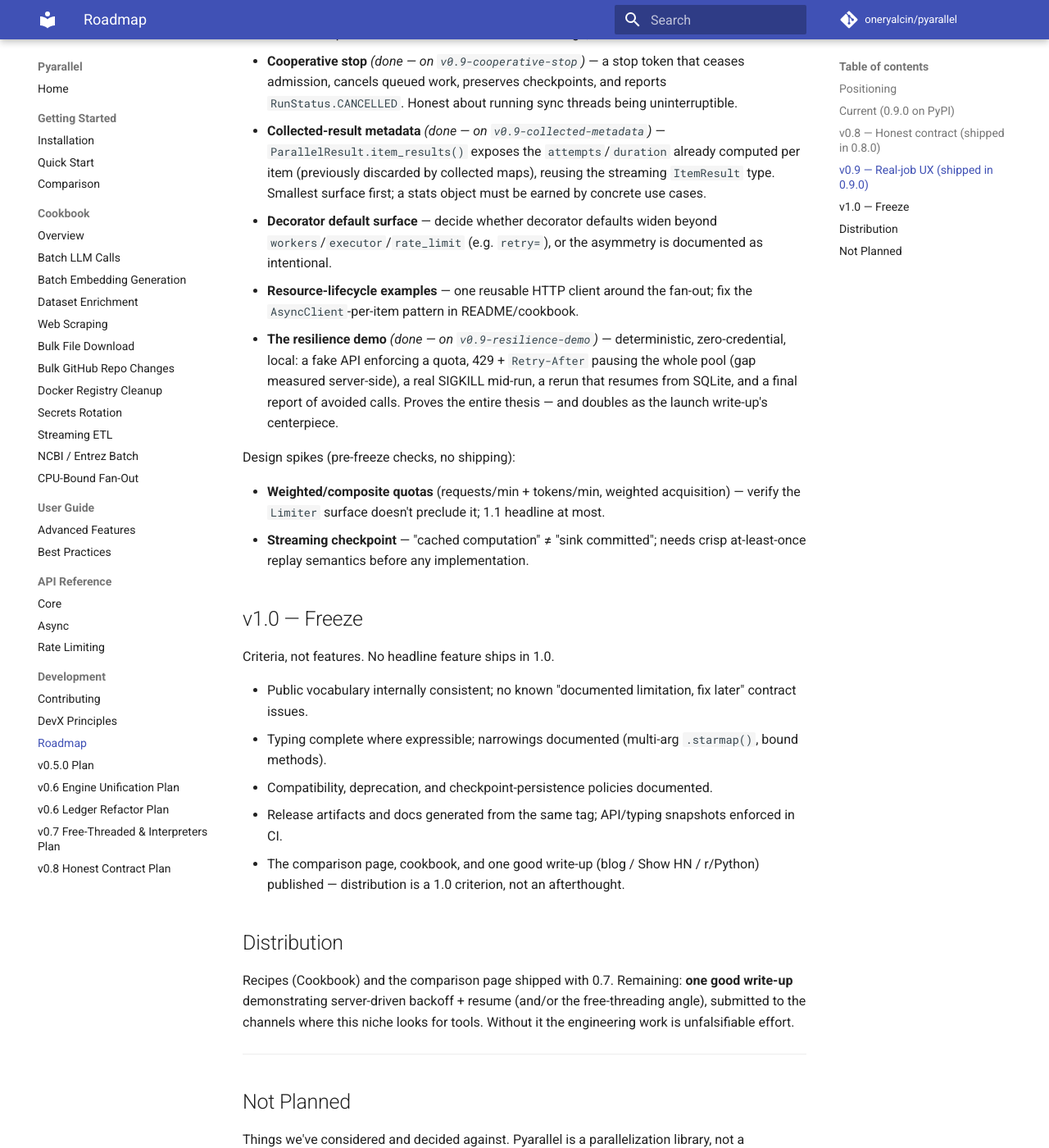
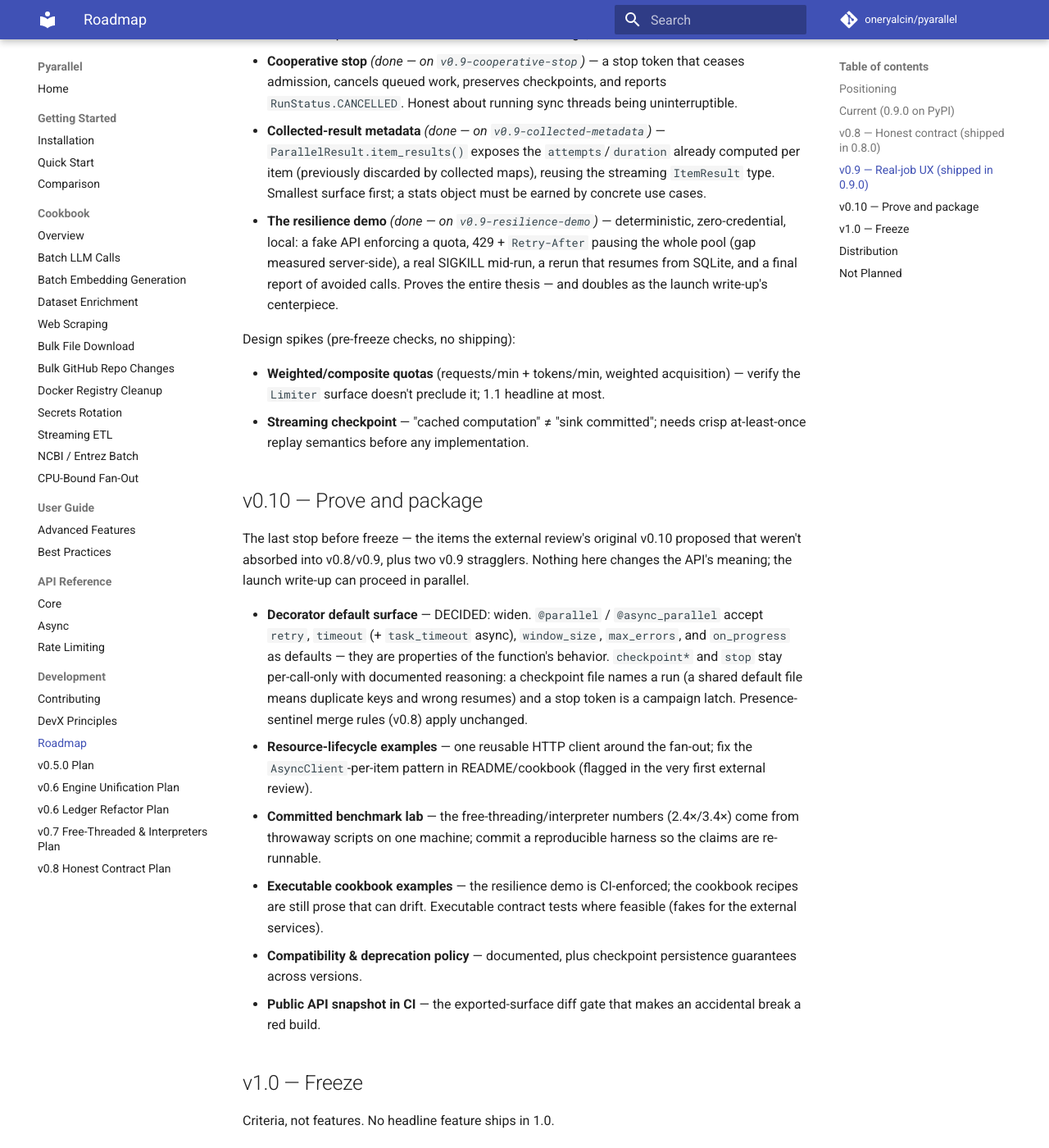
Before and after one commit to oneryalcin/pyarallel, an MkDocs documentation site: the page built from docs/development/roadmap.md, in a window 1280 px wide and 1400 px high, scrolled down 2277 px. Shown: the whole window at 82% size. Built offline with MkDocs 1.6.1 and Material for MkDocs 9.7.7, drawn with Linux system fonts in a browser that asks for light colours; comment, search, counter and statistics services are not loaded.

Commit message:
v0.10: widen decorator defaults; purge AsyncClient-per-item pattern
Two v0.9 stragglers that were sitting under a 'shipped' header (the
roadmap dishonesty v0.8 exists to prevent) plus the roadmap fix itself:
a restored v0.10 'Prove and package' section collecting them with the
three unabsorbed items from the external review's original v0.10
(benchmark lab, executable cookbook examples, compat policy + API
snapshot).

Decorator defaults, DECIDED: widen. @parallel/@async_parallel accept
retry, timeout (+ task_timeout async), window_size, max_errors, and
on_progress - properties of the function's behavior; the natural
spelling @parallel(retry=...) previously raised TypeError (evidence:
the v0.8 red tests wrote it by instinct). Excluded loudly, with
reasoning in docs and pinning tests: checkpoint* (a checkpoint file
names a RUN - a shared default file means duplicate keys and wrong
resumes) and stop (a campaign latch). A collected-only timeout default
is stripped before .stream() (streaming has no total deadline) -
caught red-first. Presence-sentinel merge semantics unchanged.

Resource lifecycle: every AsyncClient-per-item example (README,
quickstart, API reference, cookbook downloads/embeddings) now uses one
client around the fan-out - connection pooling and TLS reuse instead
of a fresh handshake per item. Flagged in the first external review.

11 new tests.

```diff
--- a/docs/development/roadmap.md
+++ b/docs/development/roadmap.md
@@ -108,11 +108,6 @@ honest:
   already computed per item (previously discarded by collected maps),
   reusing the streaming `ItemResult` type. Smallest surface first; a
   stats object must be earned by concrete use cases.
-- **Decorator default surface** — decide whether decorator defaults
-  widen beyond `workers`/`executor`/`rate_limit` (e.g. `retry=`), or the
-  asymmetry is documented as intentional.
-- **Resource-lifecycle examples** — one reusable HTTP client around the
-  fan-out; fix the `AsyncClient`-per-item pattern in README/cookbook.
 - **The resilience demo** *(done — on `v0.9-resilience-demo`)* —
   deterministic, zero-credential, local: a fake API enforcing a quota,
   429 + `Retry-After` pausing the whole pool (gap measured
@@ -127,6 +122,35 @@ Design spikes (pre-freeze checks, no shipping):
   headline at most.
 - **Streaming checkpoint** — "cached computation" ≠ "sink committed";
   needs crisp at-least-once replay semantics before any implementation.
+
+## v0.10 — Prove and package
+
+The last stop before freeze — the items the external review's original
+v0.10 proposed that weren't absorbed into v0.8/v0.9, plus two v0.9
+stragglers. Nothing here changes the API's meaning; the launch write-up
+can proceed in parallel.
+
+- **Decorator default surface** — DECIDED: widen. `@parallel` /
+  `@async_parallel` accept `retry`, `timeout` (+ `task_timeout` async),
+  `window_size`, `max_errors`, and `on_progress` as defaults — they are
+  properties of the function's behavior. `checkpoint*` and `stop` stay
+  per-call-only with documented reasoning: a checkpoint file names a
+  run (a shared default file means duplicate keys and wrong resumes)
+  and a stop token is a campaign latch. Presence-sentinel merge rules
+  (v0.8) apply unchanged.
+- **Resource-lifecycle examples** — one reusable HTTP client around the
+  fan-out; fix the `AsyncClient`-per-item pattern in README/cookbook
+  (flagged in the very first external review).
+- **Committed benchmark lab** — the free-threading/interpreter numbers
+  (2.4×/3.4×) come from throwaway scripts on one machine; commit a
+  reproducible harness so the claims are re-runnable.
+- **Executable cookbook examples** — the resilience demo is CI-enforced;
+  the cookbook recipes are still prose that can drift. Executable
+  contract tests where feasible (fakes for the external services).
+- **Compatibility & deprecation policy** — documented, plus checkpoint
+  persistence guarantees across versions.
+- **Public API snapshot in CI** — the exported-surface diff gate that
+  makes an accidental break a red build.
 
 ## v1.0 — Freeze
 
```
Also changed, not shown: CHANGELOG.md (+23 -0 lines), README.md (+11 -6 lines), docs/api-reference/async.md (+8 -6 lines), docs/api-reference/core.md (+19 -1 lines), docs/cookbook/bulk-file-download.md (+9 -5 lines), docs/cookbook/embeddings.md (+10 -9 lines), docs/getting-started/quickstart.md (+4 -2 lines), 3 other files.
